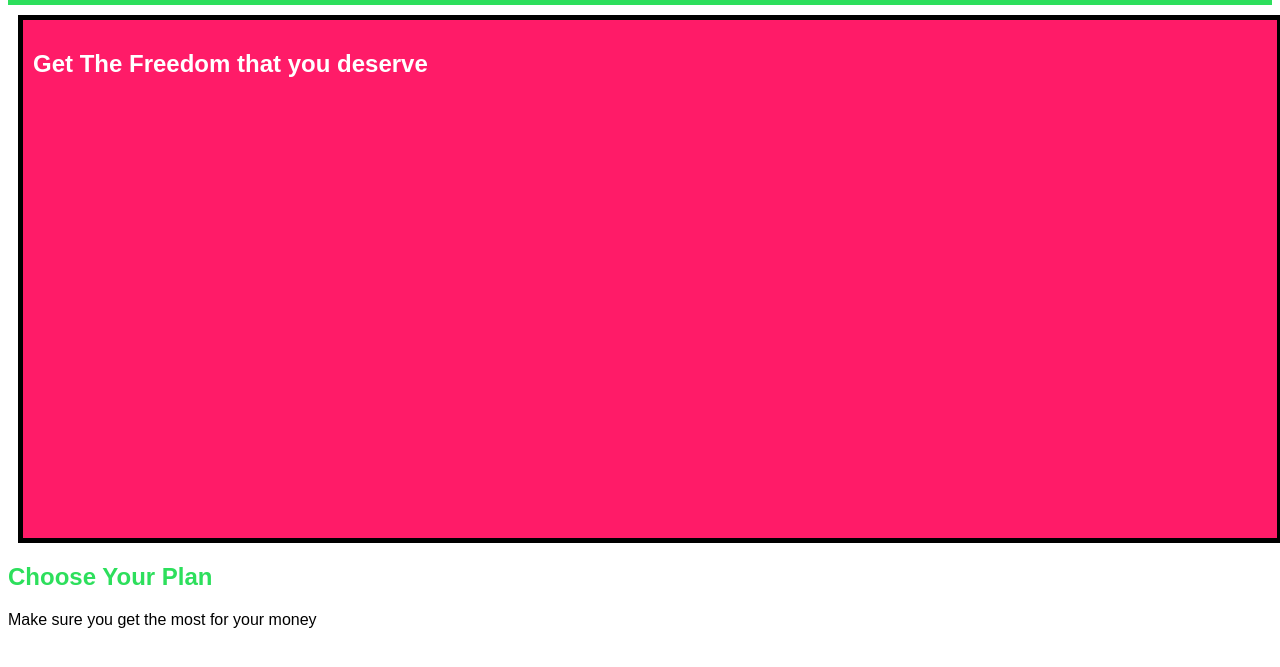
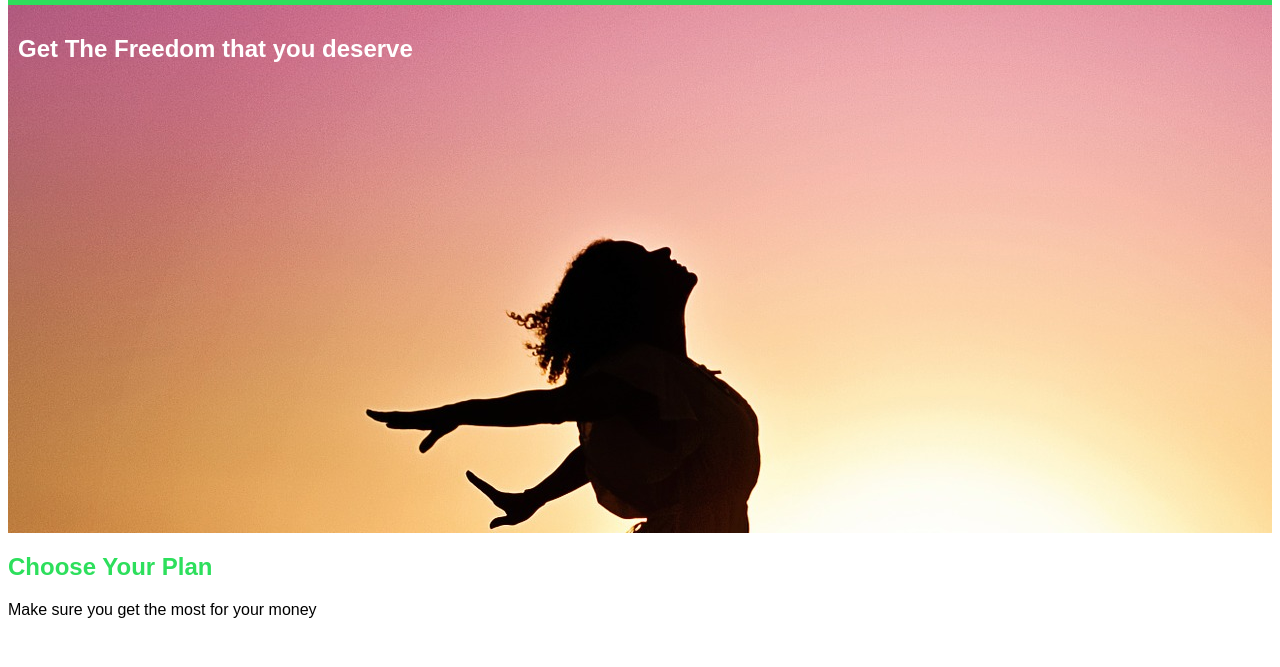
Before and after one commit to honorezemagho/htmlandcss, a plain HTML site: page index.html in a window 1280 px wide. Shown: the part 45-712 px from the top of the page. Drawn offline with Linux system fonts and the light colour scheme.

Commit message:
Added background image

```diff
--- a/assets/css/style.css
+++ b/assets/css/style.css
@@ -7,12 +7,10 @@ body {
 }
 
 #product-overview {
-    background-color: #ff1b68;
+    background: url("/assets/images/freedom.jpg");
     width: 100%;
     height: 528px;
     padding: 10px;
-    border: 5px solid black;
-    margin: 10px;
 }
 
 .product-overview h1 {
```
Also changed, not shown: assets/images/freedom.jpg (added).
